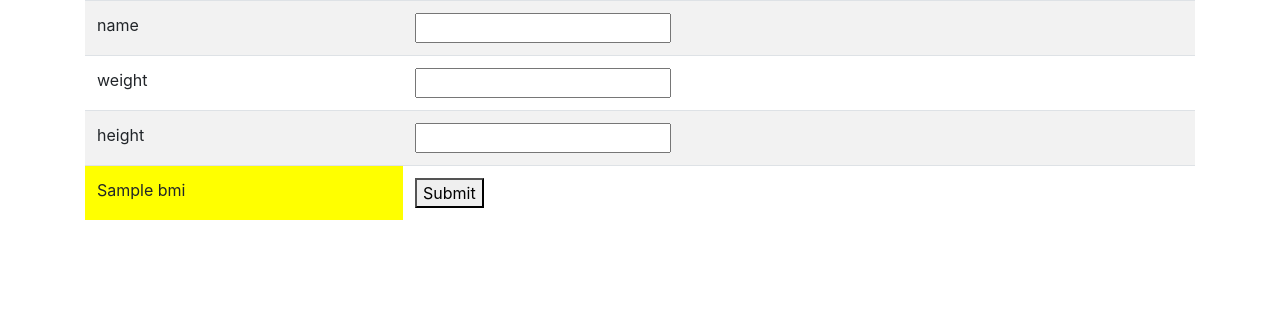
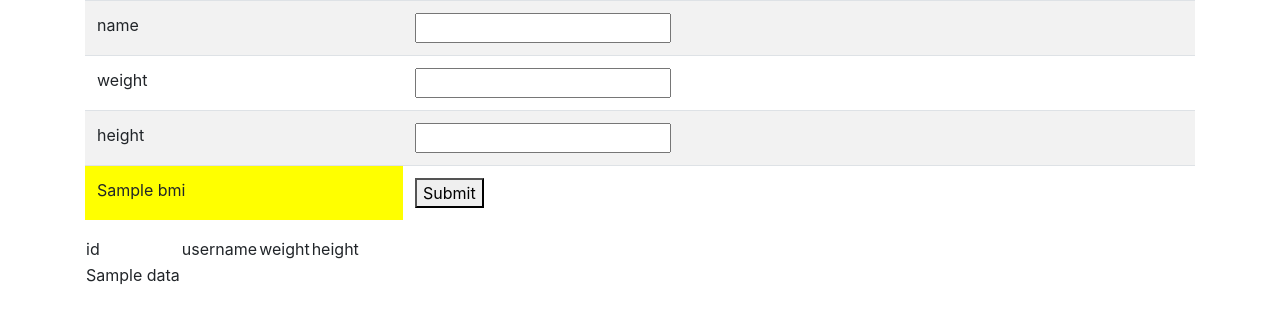
Before and after one commit to pymft/mft-05, a Flask app: template S10/a_simple_web_service/templates/cool.html in a window 1280 px wide. Shown: the top 324 px of the page. Run offline with Flask 2, Linux system fonts and the light colour scheme; the template is opened without the code that fills it: most values are stand-ins (such as "Sample title", 1, 10 or a date in 2020); some libraries are stand-ins or nearby versions.

Commit message:
new flask app

```diff
--- a/S10/a_simple_web_service/app.py
+++ b/S10/a_simple_web_service/app.py
@@ -1,3 +1,4 @@
+import sqlite3
 from flask import Flask, render_template, request
 
 app = Flask("my-app")
@@ -17,20 +18,38 @@ app = Flask("my-app")
 # def table(cols, rows):
 #     return render_template("table.html", rows=rows, cols=cols)
 
+def insert_data(username, weight, height):
+    conn = sqlite3.connect("my-db.sqlite")
+    conn.execute(f"""
+    INSERT INTO records
+      (username, weight, height) VALUES
+      ("{username}", {weight}, {height});
+    """)
+    conn.commit()
+
+
+def get_user_records(username):
+    conn = sqlite3.connect("my-db.sqlite")
+    res = conn.execute(f"""
+        SELECT * FROM records WHERE username = "{username}";
+    """)
+    return list(res)
+
 
 @app.route("/cool", methods=["GET", "POST"])
 def cool():
     if request.method == 'GET':
         return render_template("cool.html")
     else:
-        username = float(request.form['username'])
+        username = request.form['username']
         weight = float(request.form['w'])
         height = float(request.form['h'])
         bmi = weight / height ** 2
 
+        insert_data(username, weight, height)
+        recs = get_user_records(username)
 
-
-        return render_template("cool.html", bmi=bmi)
+        return render_template("cool.html", bmi=bmi, recs=recs)
 
 
 app.run()
--- a/S10/a_simple_web_service/templates/cool.html
+++ b/S10/a_simple_web_service/templates/cool.html
@@ -54,6 +54,23 @@
             </tr>
         </table>
         </form>
+        {% if recs %}
+            <table>
+                <tr>
+                    <td>id</td>
+                    <td>username</td>
+                    <td>weight</td>
+                    <td>height</td>
+                </tr>
+                {% for rec in recs %}
+                    <tr>
+                        {% for data in rec %}
+                            <td> {{ data }} </td>
+                        {% endfor %}
+                    </tr>
+                {% endfor %}
+            </table>
+        {% endif %}
     </div>
 </body>
 </html>
```
Also changed, not shown: S10/a_simple_web_service/create_db.py (added, +13 -0 lines), S10/a_simple_web_service/templates/table.html (line endings or trailing spaces), S11/db/python_sqlite3.py (line endings or trailing spaces).
